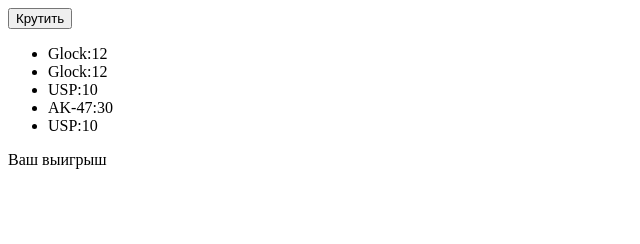
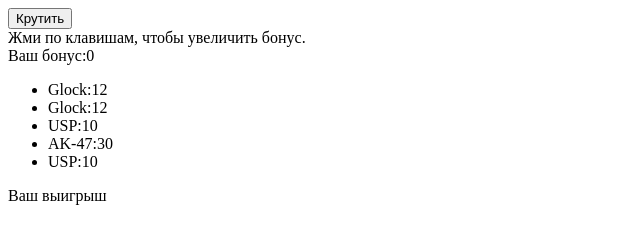
Before and after one commit to VitaliVik/Andersen, a plain HTML site: page ruletka/index.html in a window 1280 px wide. Shown: the whole page, without its empty margins (0-640 px from the left). Drawn offline with Linux system fonts and the light colour scheme.

Commit message:
Фикс багов.Вывод текущего бонуса.

```diff
--- a/ruletka/index.html
+++ b/ruletka/index.html
@@ -9,6 +9,12 @@
 <body>
     <div id="ruletka">
         <input id="spin" type="button" value="Крутить" />
+        <div>
+            Жми по клавишам, чтобы увеличить бонус.
+        </div>
+        <div>
+             Ваш бонус:<span id = "bonus"></span>
+        </div>
         <ul id = "wheel"></ul>
         Ваш выигрыш
         <ul id = "won_items"></ul>
--- a/ruletka/js/const.js
+++ b/ruletka/js/const.js
@@ -1,6 +1,7 @@
 var spinId = 'spin';
 var wheelId = 'wheel';
 var wonItemsId = 'won_items';
+var bonusId = 'bonus';
 
 var eventTypeKeyPress = 'keypress';
 var eventTypeClick = 'click';
@@ -15,6 +16,7 @@ var emptyString = "";
 
 var intervalMeteringSpeed = 500;
 var intervalOneSecond = 1000;
+var intervalUpdateBonusValue = 100;
 
 var intervalSpinWheel = 500;
 
--- a/ruletka/js/dom.builder.ruletka.js
+++ b/ruletka/js/dom.builder.ruletka.js
@@ -2,6 +2,7 @@ var domBuilderRuletka = (function () {
     var btnSpin;
     var wheelSpace;
     var wonItemsSpace;
+    var bonusSpace;
 
 
     var countNeedSpin = 0;
@@ -12,13 +13,16 @@ var domBuilderRuletka = (function () {
         initControls();
         initListener();
         initWheelData();
+        initTimers();
     }
 
     function initControls() {
         btnSpin = document.getElementById(spinId);
         wheelSpace = document.getElementById(wheelId);
         wonItemsSpace = document.getElementById(wonItemsId);
+        bonusSpace = document.getElementById(bonusId);
     }
+
     function initWheelData() {
         for (var i = 0; i < sizeWheel; i++) {
             var item = randomItemsModule.getRandomItem(0);
@@ -32,6 +36,7 @@ var domBuilderRuletka = (function () {
 
     function spinWheelListener() {
         countNeedSpin = getRandomInt(mincountSpin, maxCountSpin);
+        btnSpin.disabled = true;
         spinWheel();
     }
 
@@ -44,6 +49,7 @@ var domBuilderRuletka = (function () {
         if (countNeedSpin == 0) {
             var wonItem = wheelData[middleIndexWheelData].item;
             addWonItem(createItem(wonItem));
+            btnSpin.disabled = false;
         } else {
             addRandomItemInWheel();
             countNeedSpin--;
@@ -62,7 +68,7 @@ var domBuilderRuletka = (function () {
             wheelData.splice(0, 1);
         }
 
-        var item = randomItemsModule.getRandomItem(speedGenEvent.getSpeed());
+        var item = randomItemsModule.getRandomItem(getBonus());
         addItemInWheel(item);
 
         wheelData[middleIndexWheelData].style.backgroundColor = colorMiddleItem;
@@ -83,6 +89,18 @@ var domBuilderRuletka = (function () {
         return li;
     }
 
+    function initTimers(){
+        setInterval(updateValueBonus, intervalUpdateBonusValue);
+    }
+
+    function updateValueBonus(){
+        console.log(10213456, getBonus());
+        bonusSpace.innerHTML = getBonus();
+    }
+    function getBonus(){
+        return speedGenEvent.getSpeed();
+    }
+
     return {
         init: init
     };
--- a/ruletka/js/speed.gen.event.js
+++ b/ruletka/js/speed.gen.event.js
@@ -3,7 +3,6 @@ var speedGenEvent = (function () {
     var count = 0;
 
     function event(){
-        console.log(count);
         count++;
     }
 
```
